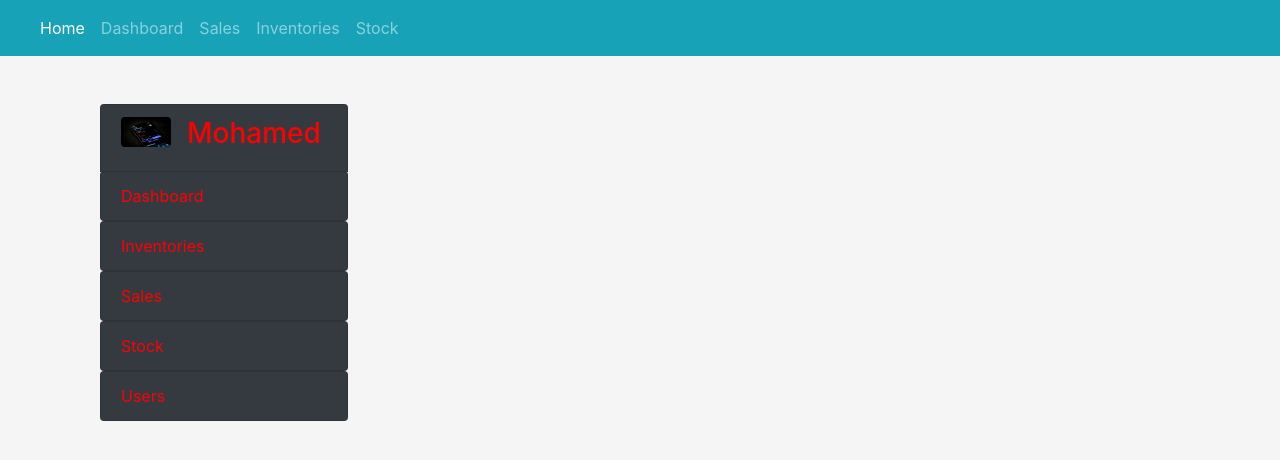
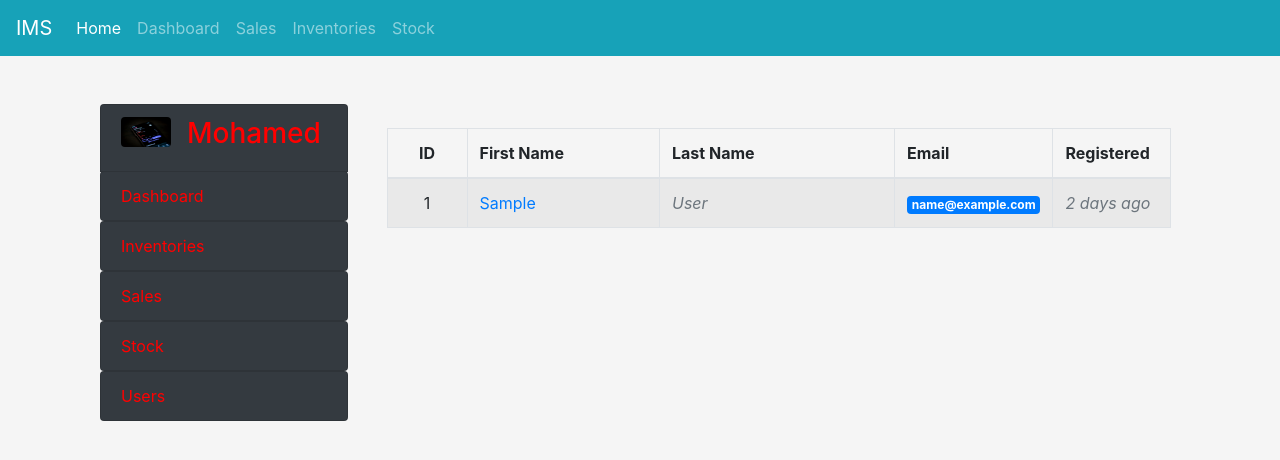
Before and after one commit to mohamedm10/Inventory-Management-System, a Flask app: page /users in a window 1280 px wide. Shown: the top 460 px of the page. Run offline with Flask 2, Linux system fonts and the light colour scheme; tables that the repository leaves empty hold one stand-in row (values such as "Sample post"); some libraries are stand-ins or nearby versions.

Commit message:
added first user and users table

```diff
--- a/main.py
+++ b/main.py
@@ -22,42 +22,6 @@ class Product(db.Model):
     selling_price = db.Column(db.Float, nullable=False)
     stock_quantity = db.Column(db.Integer, nullable=False)
 
-     # fetch all records from database
-    @classmethod
-    def fetch_records(cls):
-        products = cls.query.all()
-        return products
-
-    # fetch records id
-    @classmethod
-    def fetch_by_id(cls,id):
-        record = cls.query.filter_by(id=id)
-        return record
-
-    # create record
-    @classmethod
-    def create_record(self):
-        db.session.add(self)
-        db.session.commit()
-
-    # update by id
-    @classmethod
-    def update_by_id(cls,id, name, category, buying_price, selling_price, stock_quantity):
-        record = cls.query.filter_by(id=id).first()
-
-        if record:
-
-            record.name == name
-            record.category == category
-            record.buying_price == buying_price
-            record.selling_price == selling_price
-            record.stock_quantity == stock_quantity
-            db.session.add(record)
-            db.session.commit()
-            return record.name
-        else:
-            return False
-
 class Sale(db.Model):
     __tablename__ = "sales"
 
@@ -65,6 +29,16 @@ class Sale(db.Model):
     product_id = db.Column(db.Integer, nullable=False)
     quantity_sold = db.Column(db.Float, nullable=False)
     date_sold = db.Column(db.DateTime, nullable=False, default=datetime.now)
+
+class User(db.Model):
+    __tablename__ = "users"
+
+    id = db.Column(db.Integer, primary_key=True)
+    first_name = db.Column(db.String, nullable=False)
+    last_name = db.Column(db.String, nullable=False)
+    email = db.Column(db.String, nullable=False, unique=True)
+    password = db.Column(db.String, nullable=False)
+    confirm_password = db.Column(db.String, nullable=False)
 
 
 
@@ -85,16 +59,12 @@ cur = conn.cursor()
 # cur.execute("CREATE TABLE IF NOT EXISTS sales (id serial PRIMARY KEY, product_id INTEGER NOT NULL, quantity_sold NUMERIC NOT NULL, date_sold TIMESTAMP );")
 
 
-@app.route('/base') #displays the base html content
-def base():
-    return render_template('base.html')
-
 @app.route('/')
 def home():
-    username = "Mohamed's I-M-S"
-    users = ['Peter', 'Jane', 'Joe', 'Mark']
-    age  = 25
-    return render_template('index.html', usr=username, usrs=users, age=age)
+    age = 30
+    # super_user = User(id=1, first_name='Mohamed', last_name='Jumale', email='mohamed@qiyaas.com', password='admin1234', confirm_password='admin1234')
+    return render_template('index.html', age=age)
+
 
 @app.route('/dashboard')
 def dashboard():
@@ -215,7 +185,9 @@ def sales():
 
 @app.route('/users')
 def users():
-    return render_template('users.html')
+    all_users = User.query.all()
+
+    return render_template('users.html',all_users=all_users)
 
 @app.route('/users/<int:id>')
 def user_id(id):
--- a/templates/base.html
+++ b/templates/base.html
@@ -22,7 +22,7 @@
   <body>
     <!-- navbar -->
     <nav class="navbar navbar-expand-lg navbar-dark bg-info">
-      <a class="navbar-brand" href="/">{{usr}}</a>
+      <a class="navbar-brand" href="/">IMS</a>
       <button class="navbar-toggler" type="button" data-toggle="collapse" data-target="#navbarSupportedContent" aria-controls="navbarSupportedContent" aria-expanded="false" aria-label="Toggle navigation">
         <span class="navbar-toggler-icon"></span>
       </button>
--- a/templates/users.html
+++ b/templates/users.html
@@ -15,24 +15,41 @@
             <!-- Analytics -->
             <!-- Cards -->
             <div class="row">
-              <!-- use text-ligh and bg-success classes on the cards -->
-              <div class="col col-lg-4 col-md-4 col-sm-12">
+              <table class="table table-bordered table-striped table-vcenter js-dataTable-full">
+                <thead>
+                    <tr>
+                        <th class="text-center" style="width: 80px;">ID</th>
+                        <th>First Name</th>
+                        <th class="d-none d-sm-table-cell" style="width: 30%;">Last Name</th>
+                        <th class="d-none d-sm-table-cell" style="width: 15%;">Email</th>
+                        <th style="width: 15%;">Registered</th>
+                    </tr>
+                </thead>
+                <tbody>
+                  {% for user in all_users %}
+                    <tr>
+                        <td class="text-center font-size-sm">{{user.id}}</td>
+                        <td class="font-w600 font-size-sm">
+                            <a href="be_pages_generic_blank.html">{{user.first_name}}</a>
+                        </td>
+                        <td class="d-none d-sm-table-cell font-size-sm">
+                            <em class="text-muted">{{user.last_name}}</em>
+                        </td>
+                        <td class="d-none d-sm-table-cell">
+                            <span class="badge badge-primary">{{user.email}}</span>
+                        </td>
+                        <td>
+                            <em class="text-muted font-size-sm">2 days ago</em>
+                        </td>
+                    </tr>
+                    {% endfor %}
+                  </tbody>
+
+              </table>
+
 
             </div>
 
-              <div class="col col-lg-4 col-md-4 col-sm-12">
-
-              </div>
-
-              <div class="col col-lg-4 col-md-4 col-sm-12">
-
-              </div>
-
-            </div>
-            <div class="row">
-
-
-            </div>
           </div>
         </div>
       </div>
```
